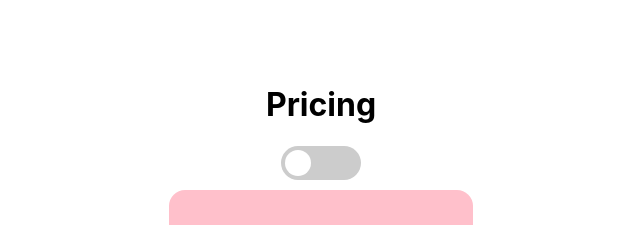
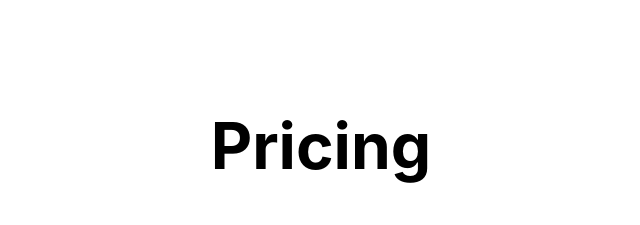
Before and after one commit to claudekiseke/subscription, a Next.js app: page / in a window 1280 px wide. Shown: the top 225 px of the page, without its empty margins (319-959 px from the left). Built offline with nearby package versions, Linux system fonts and the light colour scheme.

Commit message:
title font size

```diff
--- a/components/Switch/Switch.js
+++ b/components/Switch/Switch.js
@@ -3,7 +3,7 @@ import styles from "./Switch.module.scss";
 export default function Switch() {
     return (
         <>
-            <h1>Pricing</h1>
+            <h1 className={styles.heading}>Pricing</h1>
             <label className={styles.switch}>
                 <input type="checkbox" className={styles.checkbox} />
                 <span className={styles.slider} />
--- a/components/Switch/Switch.module.scss
+++ b/components/Switch/Switch.module.scss
@@ -1,4 +1,7 @@
 /* The switch - the box around the slider */
+.heading {
+  font-size: 4em;
+}
 .switch {
     position: relative;
     display: inline-block;
```
